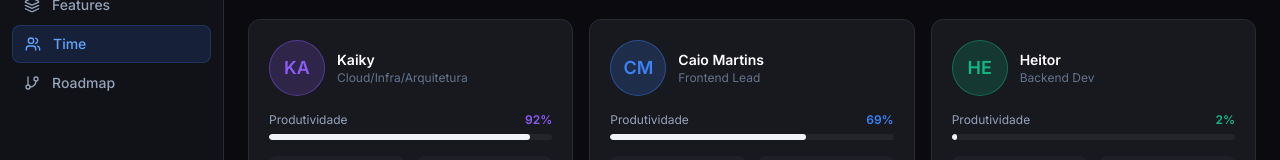
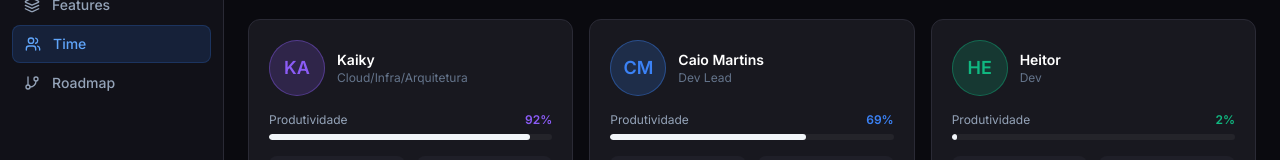
Before and after one commit to unb-mds/2026-1-Squad13, a React (Vite) app in the folder squad-dashboard/: page /#/team in a window 1280 px wide. Shown: the part 181-341 px from the top of the page. Built offline with nearby package versions, Linux system fonts and the light colour scheme.

Commit message:
fix(dashboard): corrige erros de tipagem TSC e restaura integridade do build de produção

```diff
--- a/squad-dashboard/src/entities/github-data.ts
+++ b/squad-dashboard/src/entities/github-data.ts
@@ -31,6 +31,7 @@ export interface GithubWorkflowRun {
 export interface GithubData {
   generatedAt: string
   totalCommits: number
+  coveragePercent: number
   commitsByDay: GithubCommitDay[]
   commitsByAuthor: GithubCommitAuthor[]
   weeklyCommits: GithubWeeklyCommit[]
--- a/squad-dashboard/src/entities/member.ts
+++ b/squad-dashboard/src/entities/member.ts
@@ -1,7 +1,7 @@
 export type MemberRole =
   | 'Cloud/Infra/Arquitetura'
-  | 'Frontend Dev'
-  | 'Backend Dev'
+  | 'Dev Lead'
+  | 'Dev'
   | 'Full Stack'
   | 'QA/Documentação'
   | 'Produto/Scrum'
--- a/squad-dashboard/src/mocks/team.ts
+++ b/squad-dashboard/src/mocks/team.ts
@@ -20,7 +20,7 @@ export const mockTeam: Member[] = [
     id: 'm2',
     login: 'caioflmjr',
     name: 'Caio Martins',
-    role: 'Frontend Lead',
+    role: 'Dev Lead',
     avatarInitials: 'CM',
     avatarColor: '#3b82f6',
     tasksCompleted: 0,
@@ -35,7 +35,7 @@ export const mockTeam: Member[] = [
     id: 'm3',
     login: 'Heitorovski01',
     name: 'Heitor',
-    role: 'Backend Dev',
+    role: 'Dev',
     avatarInitials: 'HE',
     avatarColor: '#10b981',
     tasksCompleted: 0,
--- a/squad-dashboard/src/pages/board-page.tsx
+++ b/squad-dashboard/src/pages/board-page.tsx
@@ -21,7 +21,6 @@ import {
 import type { Task, TaskStatus, TaskPriority } from '@/entities/task'
 import { KanbanColumn } from '@/features/board/kanban-column'
 import { TaskCard } from '@/features/board/task-card'
-import { mockTasks } from '@/mocks/tasks'
 import { useGithubData } from '@/shared/api/github-data-service'
 
 const COLUMNS: { status: TaskStatus; label: string; color: string }[] = [
--- a/squad-dashboard/src/shared/test/setup.ts
+++ b/squad-dashboard/src/shared/test/setup.ts
@@ -9,7 +9,7 @@ class ResizeObserverMock {
   disconnect = vi.fn()
 }
 
-global.ResizeObserver = ResizeObserverMock
+;(globalThis as any).ResizeObserver = ResizeObserverMock
 
 afterEach(() => {
   cleanup()
--- a/squad-dashboard/src/shared/ui/empty-state.tsx
+++ b/squad-dashboard/src/shared/ui/empty-state.tsx
@@ -1,15 +1,17 @@
+import type { LucideIcon } from 'lucide-react'
 import { Search } from 'lucide-react'
 
 interface EmptyStateProps {
   title: string
   description?: string
+  icon?: LucideIcon
 }
 
-export function EmptyState({ title, description }: EmptyStateProps) {
+export function EmptyState({ title, description, icon: Icon = Search }: EmptyStateProps) {
   return (
-    <div className="flex flex-col items-center justify-center py-16 text-center">
+    <div className="flex flex-col items-center justify-center py-16 text-center w-full">
       <div className="w-12 h-12 rounded-full bg-white/5 flex items-center justify-center mb-4">
-        <Search className="w-5 h-5 text-slate-500" />
+        <Icon className="w-5 h-5 text-slate-500" />
       </div>
       <p className="text-slate-300 font-medium">{title}</p>
       {description && <p className="text-slate-500 text-sm mt-1">{description}</p>}
```
